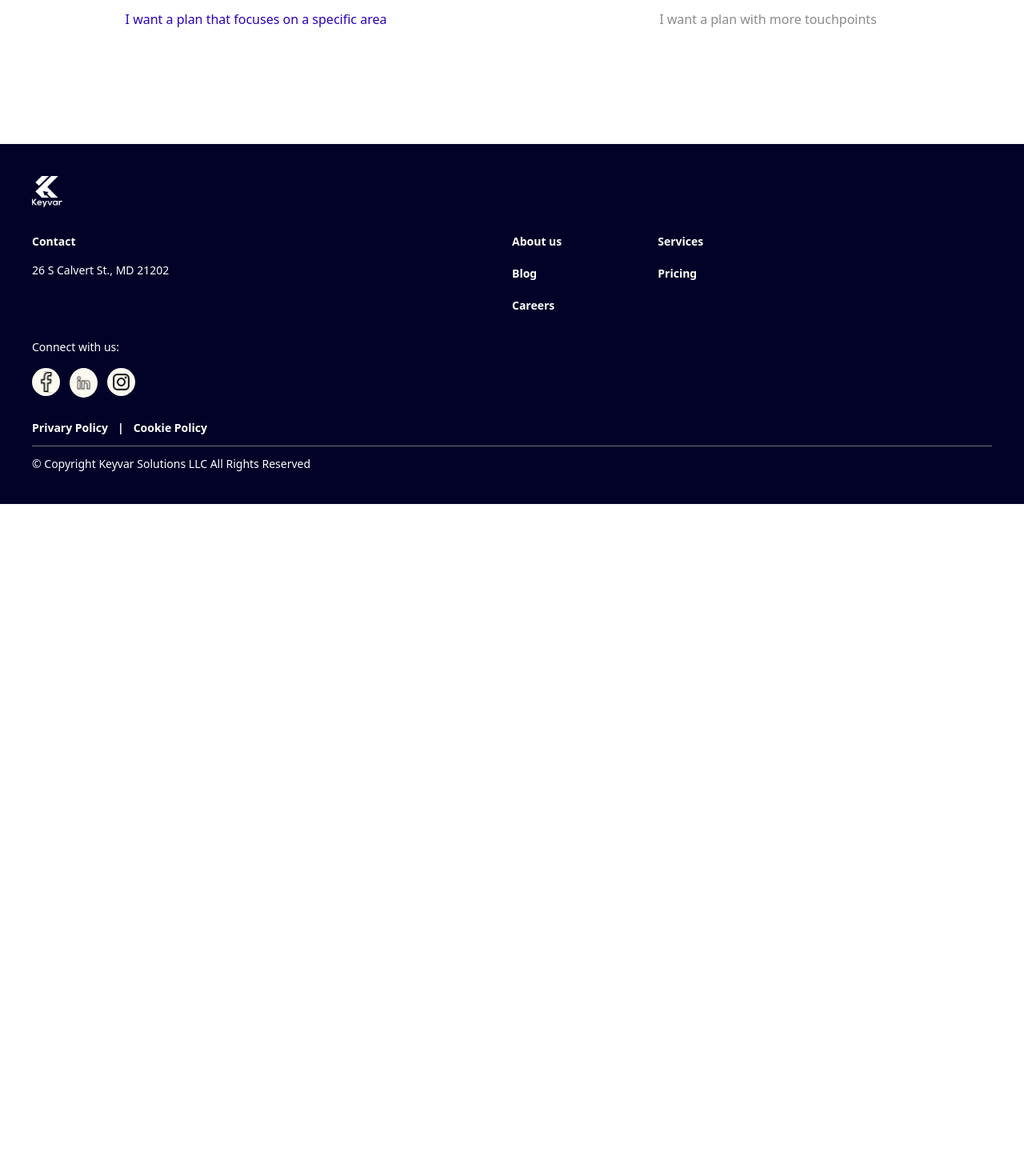
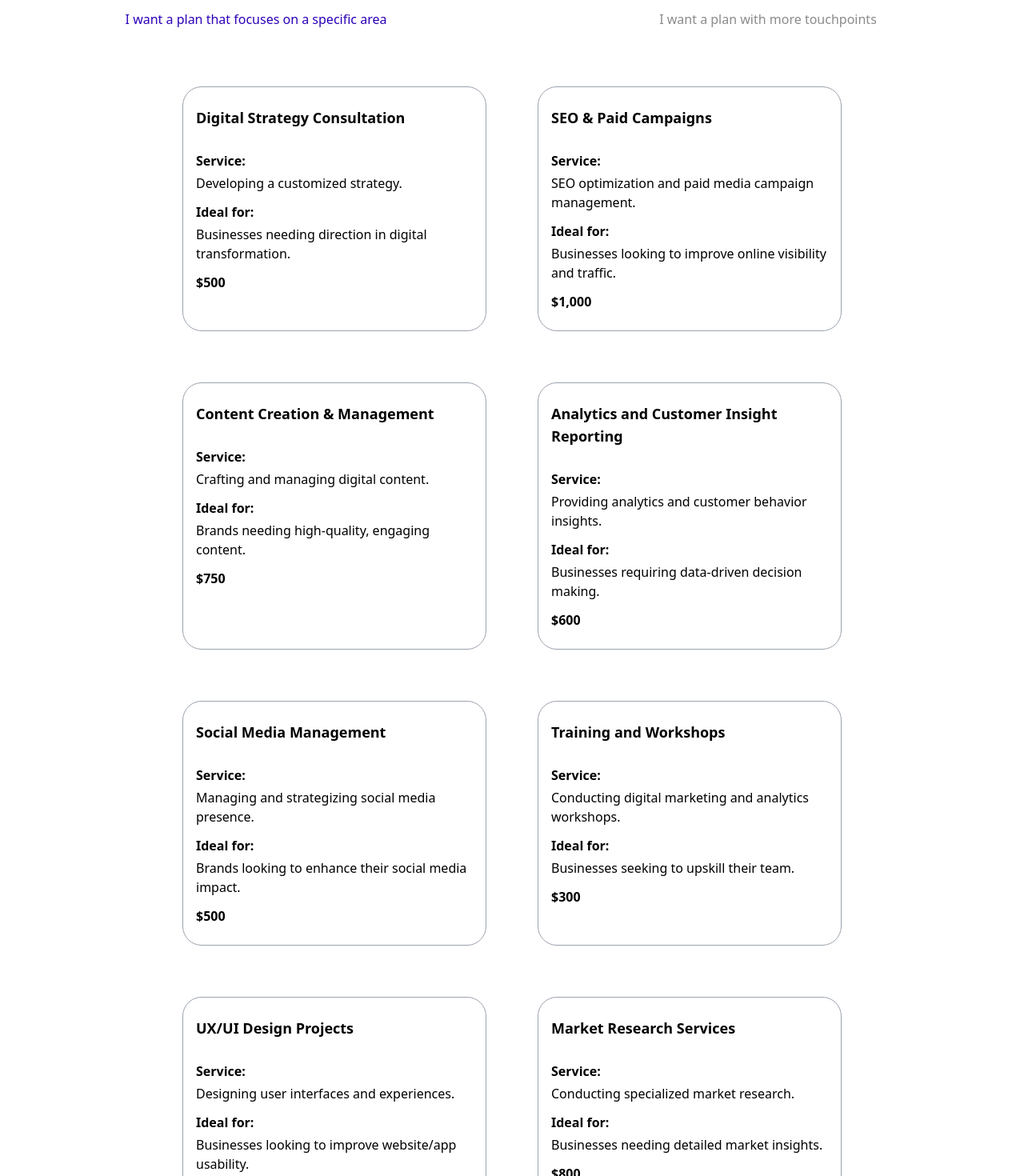
Before and after one commit to Perebonilado/keyvar-client, a Next.js app: page /pricing in a window 1280 px wide. Shown: the part 620-2090 px from the top of the page at 80% size. Before the commit the page ends 1250 px from the top, so only its background shows below. Built offline with nearby package versions, Linux system fonts and the light colour scheme.

Commit message:
pricing screen

```diff
--- /dev/null
+++ b/@modules/Pricing/PricingCard.tsx
@@ -0,0 +1,33 @@
+import { PricingCategory } from "@/models/Pricing";
+import React, { FC } from "react";
+
+interface Props {
+  title: string;
+  service: string;
+  idealFor: string;
+  price: string;
+  category: PricingCategory;
+}
+
+const PricingCard: FC<Props> = ({ title, idealFor, price, service }) => {
+  return (
+    <div className="w-full max-w-[380px] px-4 py-6 border border-gray-400 rounded-3xl">
+      <h3 className="mb-7 text-lg font-semibold">{title}</h3>
+      <div className="flex flex-col gap-3">
+        <div className="flex flex-col gap-1">
+          <h4 className="font-semibold">Service:</h4>
+          <p>{service}</p>
+        </div>
+
+        <div className="flex flex-col gap-1">
+          <h4 className="font-semibold">Ideal for:</h4>
+          <p>{idealFor}</p>
+        </div>
+
+        <h4 className="font-semibold">${Number(price).toLocaleString()}</h4>
+      </div>
+    </div>
+  );
+};
+
+export default PricingCard;
--- a/@modules/Pricing/PricingOptionsContainer.tsx
+++ b/@modules/Pricing/PricingOptionsContainer.tsx
@@ -1,7 +1,15 @@
-import React, { FC } from "react";
+import React, { FC, useEffect, useState } from "react";
 import Tab from "./Tab";
+import Container from "@/@shared/ui-components/Container";
+import PricingCard from "./PricingCard";
+import pricingPlans from "../../json-data/pricing-plans.json";
+import { PricingCategory, PricingPlan } from "@/models/Pricing";
+import Button from "@/@shared/ui-components/Button";
 
 const PricingOptionsContainer: FC = () => {
+  const [plans, setPlans] = useState([...pricingPlans] as PricingPlan[]);
+
+  const [activeTab, setActiveTab] = useState<string>("1");
   const tabs = [
     {
       key: "1",
@@ -14,9 +22,40 @@ const PricingOptionsContainer: FC = () => {
       title: "Tailored",
     },
   ];
+
+  const getTabCategoryFromKey = (key: string) => {
+    return tabs.find((item) => item.key === key)?.title.toLowerCase() || "";
+  };
+
+  useEffect(() => {
+    if (activeTab) {
+      setPlans(
+        (pricingPlans as PricingPlan[]).filter(
+          (item) =>
+            item.category.toLowerCase() === getTabCategoryFromKey(activeTab)
+        )
+      );
+    }
+  }, [activeTab]);
   return (
     <section>
-      <Tab headers={tabs} />
+      <Tab
+        headers={tabs}
+        handleGetActiveTabKey={(key) => {
+          setActiveTab(key);
+        }}
+      />
+      <Container>
+        <div className="flex justify-center flex-wrap gap-16 w-full mx-auto max-w-[840px] py-14">
+          {plans.map((plan, idx) => {
+            return <PricingCard {...plan} key={idx} />;
+          })}
+        </div>
+        <div className="flex flex-col items-center justify-center gap-3 text-center w-full mx-auto sm:max-w-[300px] pb-16">
+          <p>For more details on any of our services</p>
+          <Button title="Get in touch" fullWidth />
+        </div>
+      </Container>
     </section>
   );
 };
--- a/@modules/Pricing/Tab.tsx
+++ b/@modules/Pricing/Tab.tsx
@@ -7,12 +7,12 @@ interface Props {
     subTitle: string;
     key: string;
   }[];
-  handleGetActiveTabTitle?: (title: string) => void;
+  handleGetActiveTabKey?: (key: string) => void;
   currentActiveTabOnMount?: string;
 }
 
 const Tab = forwardRef<HTMLDivElement, Props>(
-  ({ headers, handleGetActiveTabTitle, currentActiveTabOnMount }, ref) => {
+  ({ headers, handleGetActiveTabKey, currentActiveTabOnMount }, ref) => {
     const [headersCopy, setHeadersCopy] = useState(
       [...headers].map((header) => ({ ...header, isActive: false }))
     );
@@ -21,7 +21,7 @@ const Tab = forwardRef<HTMLDivElement, Props>(
       setHeadersCopy(() =>
         headersCopy.map((header) => {
           if (header.key === key) {
-            if (handleGetActiveTabTitle) handleGetActiveTabTitle(key);
+            if (handleGetActiveTabKey) handleGetActiveTabKey(key);
             return { ...header, isActive: true };
           }
           return { ...header, isActive: false };
--- /dev/null
+++ b/json-data/pricing-plans.json
@@ -0,0 +1,79 @@
+[
+  {
+    "title": "Digital Strategy Consultation",
+    "service": "Developing a customized strategy.",
+    "idealFor": "Businesses needing direction in digital transformation.",
+    "price": "500",
+    "category": "individual"
+  },
+  {
+    "title": "SEO & Paid Campaigns",
+    "service": "SEO optimization and paid media campaign management.",
+    "idealFor": "Businesses looking to improve online visibility and traffic.",
+    "price": "1000",
+    "category": "individual"
+  },
+  {
+    "title": "Content Creation & Management",
+    "service": "Crafting and managing digital content.",
+    "idealFor": "Brands needing high-quality, engaging content.",
+    "price": "750",
+    "category": "individual"
+  },
+  {
+    "title": "Analytics and Customer Insight Reporting",
+    "service": "Providing analytics and customer behavior insights.",
+    "idealFor": "Businesses requiring data-driven decision making.",
+    "price": "600",
+    "category": "individual"
+  },
+  {
+    "title": "Social Media Management",
+    "service": "Managing and strategizing social media presence.",
+    "idealFor": "Brands looking to enhance their social media impact.",
+    "price": "500",
+    "category": "individual"
+  },
+  {
+    "title": "Training and Workshops",
+    "service": "Conducting digital marketing and analytics workshops.",
+    "idealFor": "Businesses seeking to upskill their team.",
+    "price": "300",
+    "category": "individual"
+  },
+  {
+    "title": "UX/UI Design Projects",
+    "service": "Designing user interfaces and experiences.",
+    "idealFor": "Businesses looking to improve website/app usability.",
+    "price": "1000",
+    "category": "individual"
+  },
+  {
+    "title": "Market Research Services",
+    "service": "Conducting specialized market research.",
+    "idealFor": "Businesses needing detailed market insights.",
+    "price": "800",
+    "category": "individual"
+  },
+  {
+    "title": "Classic Elegance Package",
+    "service": "Developing a customized strategy.",
+    "idealFor": "Businesses needing direction in digital transformation.",
+    "price": "2200",
+    "category": "tailored"
+  },
+  {
+    "title": "Roadster Analytics Package",
+    "service": "SEO optimization and paid media campaign management.",
+    "idealFor": "Businesses looking to improve online visibility and traffic.",
+    "price": "2500",
+    "category": "tailored"
+  },
+  {
+    "title": "Grand Tourer Content Package",
+    "service": "Crafting and managing digital content.",
+    "idealFor": "Brands needing high-quality, engaging content.",
+    "price": "4500",
+    "category": "tailored"
+  }
+]
--- /dev/null
+++ b/models/Pricing.ts
@@ -0,0 +1,9 @@
+export type PricingCategory = "individual" | "tailored";
+
+export interface PricingPlan {
+  title: string;
+  service: string;
+  idealFor: string;
+  price: string;
+  category: PricingCategory;
+}
```
